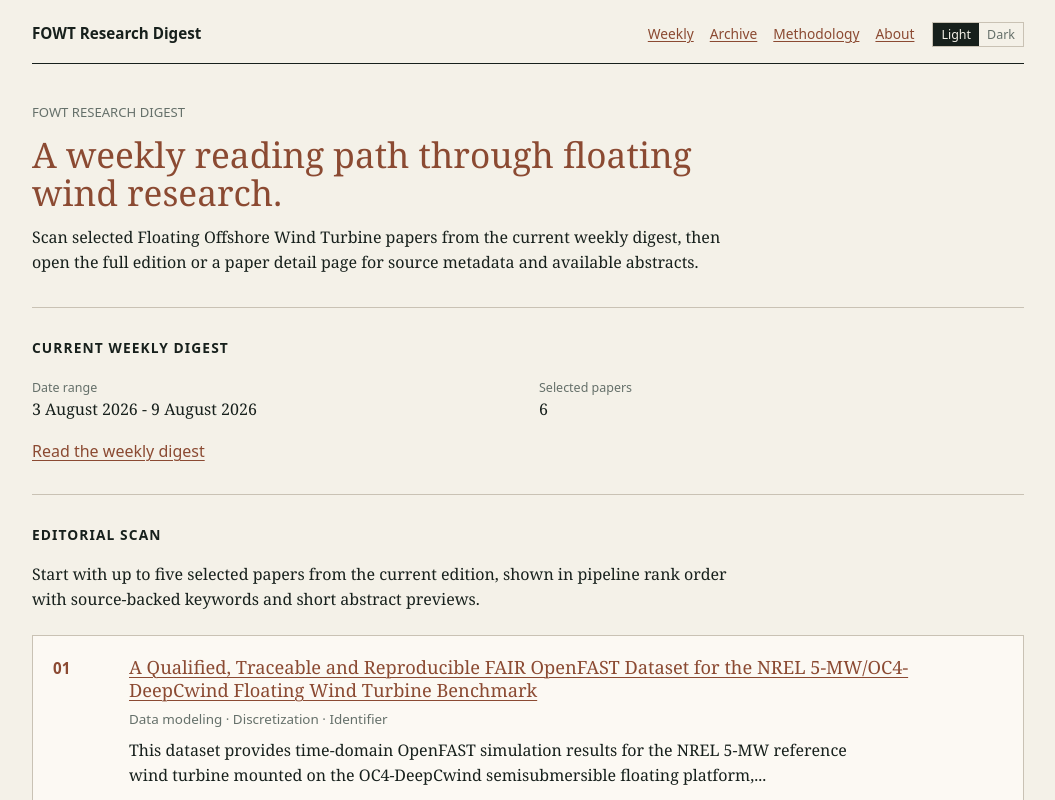
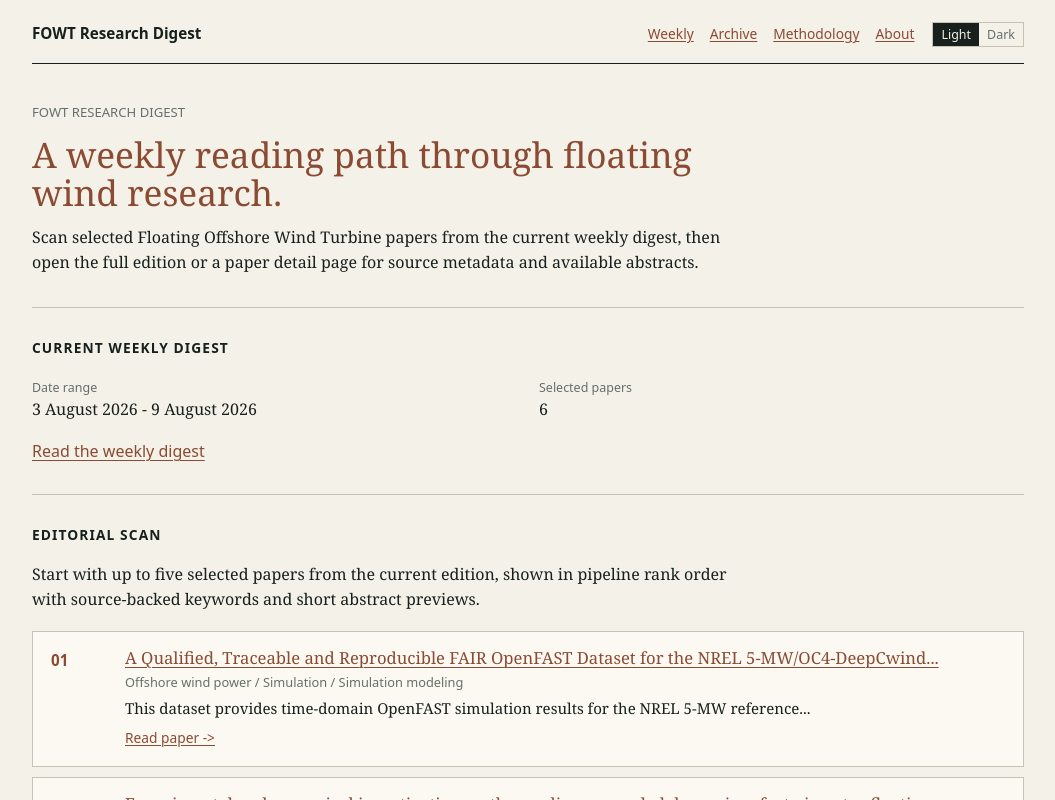
Before and after one commit to yangzhouore/fowt-digest, a Next.js app in the folder web/: page / in a window 1280 px wide. Shown: the top 800 px of the page, without its empty margins (112-1167 px from the left). Built offline with nearby package versions, Linux system fonts and the light colour scheme.

Commit message:
feat(web): reduce homepage paper density

```diff
--- a/web/app/globals.css
+++ b/web/app/globals.css
@@ -304,8 +304,8 @@ dd {
 }
 .homepage-paper-list {
   display: grid;
-  gap: 14px;
-  margin: 22px 0 0;
+  gap: 10px;
+  margin: 18px 0 0;
   padding-left: 0;
   list-style: none;
 }
@@ -318,8 +318,8 @@ dd {
   min-width: 0;
   display: grid;
   grid-template-columns: 54px minmax(0, 1fr);
-  gap: 8px 22px;
-  padding: 20px 20px 22px;
+  gap: 6px 20px;
+  padding: 16px 18px 17px;
   border: 1px solid var(--border);
   background: color-mix(in srgb, var(--paper) 72%, transparent);
 }
@@ -335,8 +335,8 @@ dd {
 
 .homepage-paper-card h3 {
   margin-bottom: 0;
-  font-size: 1.14rem;
-  line-height: 1.28;
+  font-size: 1.04rem;
+  line-height: 1.24;
 }
 
 .homepage-keywords,
@@ -346,20 +346,20 @@ dd {
 
 .homepage-keywords {
   color: var(--muted);
-  font-size: 0.84rem;
-  line-height: 1.45;
+  font-size: 0.8rem;
+  line-height: 1.35;
 }
 
 .homepage-preview {
   max-width: 720px;
   color: var(--ink);
-  font-size: 1rem;
-  line-height: 1.55;
+  font-size: 0.94rem;
+  line-height: 1.42;
 }
 
 .homepage-paper-action {
-  margin-top: 4px;
-  font-size: 0.9rem;
+  margin-top: 2px;
+  font-size: 0.86rem;
 }
 
 .paper-list article {
@@ -441,7 +441,7 @@ dd {
 
   .homepage-paper-card {
     display: block;
-    padding: 18px 16px 20px;
+    padding: 14px 14px 15px;
   }
 
   .paper-number {
--- a/web/app/page.tsx
+++ b/web/app/page.tsx
@@ -11,7 +11,8 @@ export const metadata: Metadata = {
 };
 
 const HOMEPAGE_PAPER_LIMIT = 5;
-const PREVIEW_CHARACTER_LIMIT = 170;
+const TITLE_CHARACTER_LIMIT = 100;
+const PREVIEW_CHARACTER_LIMIT = 90;
 const BROAD_TOPIC_TAGS = new Set([
   "computer science",
   "engineering",
@@ -21,6 +22,28 @@ const BROAD_TOPIC_TAGS = new Set([
   "mechanics",
   "physics",
 ]);
+const PREFERRED_TOPIC_TERMS = [
+  "aerodynamic",
+  "cable",
+  "cfd",
+  "computational fluid dynamics",
+  "control",
+  "dynamic",
+  "floating",
+  "fluid dynamics",
+  "hydrodynamic",
+  "moor",
+  "offshore wind",
+  "openfast",
+  "platform",
+  "simulation",
+  "structural",
+  "turbine",
+  "wake",
+  "wave",
+  "wind power",
+  "wind speed",
+];
 
 const previewPapers = currentDigest.papers.slice(0, HOMEPAGE_PAPER_LIMIT);
 
@@ -66,6 +89,7 @@ export default function Home() {
         <ol className="homepage-paper-list">
           {previewPapers.map((paper) => {
             const keywords = homepageKeywords(paper.topicTags);
+            const preview = homepagePreview(paper.abstract);
 
             return (
               <li key={paper.id}>
@@ -74,18 +98,16 @@ export default function Home() {
                     {String(paper.number).padStart(2, "0")}
                   </p>
                   <h3>
-                    <Link href={`/papers/${paper.slug}`}>{paper.title}</Link>
+                    <Link href={`/papers/${paper.slug}`} title={paper.title}>
+                      {homepageTitle(paper.title)}
+                    </Link>
                   </h3>
                   {keywords.length > 0 ? (
-                    <p className="homepage-keywords">{keywords.join(" · ")}</p>
-                  ) : (
-                    <p className="homepage-keywords">No concise source topic tags</p>
-                  )}
-                  <p className="homepage-preview">
-                    {homepagePreview(paper.abstract)}
-                  </p>
+                    <p className="homepage-keywords">{keywords.join(" / ")}</p>
+                  ) : null}
+                  {preview ? <p className="homepage-preview">{preview}</p> : null}
                   <p className="homepage-paper-action">
-                    <Link href={`/papers/${paper.slug}`}>Read paper →</Link>
+                    <Link href={`/papers/${paper.slug}`}>Read paper -&gt;</Link>
                   </p>
                 </article>
               </li>
@@ -113,29 +135,43 @@ export default function Home() {
   );
 }
 
-// Keep source topic tags in pipeline order; omit broad/noisy taxonomy labels for Homepage scanning only.
+function homepageTitle(title: string): string {
+  return truncateText(title.replace(/\s+/g, " ").trim(), TITLE_CHARACTER_LIMIT);
+}
+
+// Keep source topic tags in pipeline order; prefer concise FOWT-relevant source tags for Homepage scanning only.
 function homepageKeywords(topicTags: string[]): string[] {
+  const candidates = topicTags.map(normaliseTopicTag).filter(isDisplayTopicTag);
+  const preferred = candidates.filter(isPreferredTopicTag);
+  return uniqueFirst(preferred.length > 0 ? preferred : candidates, 3);
+}
+
+function normaliseTopicTag(tag: string): string {
+  return tag.trim();
+}
+
+function isDisplayTopicTag(tag: string): boolean {
+  const key = tag.toLowerCase();
+  return Boolean(tag) && !BROAD_TOPIC_TAGS.has(key) && tag.length <= 34;
+}
+
+function isPreferredTopicTag(tag: string): boolean {
+  const key = tag.toLowerCase();
+  return PREFERRED_TOPIC_TERMS.some((term) => key.includes(term));
+}
+
+function uniqueFirst(values: string[], limit: number): string[] {
   const selected: string[] = [];
   const seen = new Set<string>();
 
-  for (const tag of topicTags) {
-    const keyword = tag.trim();
-    const key = keyword.toLowerCase();
-
-    if (
-      !keyword ||
-      seen.has(key) ||
-      BROAD_TOPIC_TAGS.has(key) ||
-      keyword.includes("(") ||
-      keyword.length > 34
-    ) {
+  for (const value of values) {
+    const key = value.toLowerCase();
+    if (seen.has(key)) {
       continue;
     }
-
-    selected.push(keyword);
+    selected.push(value);
     seen.add(key);
-
-    if (selected.length === 3) {
+    if (selected.length === limit) {
       break;
     }
   }
@@ -143,22 +179,23 @@ function homepageKeywords(topicTags: string[]): string[] {
   return selected;
 }
 
-function homepagePreview(abstract: string | null): string {
+function homepagePreview(abstract: string | null): string | null {
   if (!abstract) {
-    return "No abstract available from the source metadata.";
+    return null;
   }
 
   const normalised = abstract.replace(/\s+/g, " ").trim();
-  const firstSentence = normalised.match(/.*?[.!?](?:\s|$)/)?.[0]?.trim();
-  const sourceText = firstSentence || normalised;
+  return truncateText(normalised, PREVIEW_CHARACTER_LIMIT);
+}
 
-  if (sourceText.length <= PREVIEW_CHARACTER_LIMIT) {
-    return sourceText;
+function truncateText(value: string, limit: number): string {
+  if (value.length <= limit) {
+    return value;
   }
 
-  const shortened = sourceText.slice(0, PREVIEW_CHARACTER_LIMIT + 1);
+  const shortened = value.slice(0, limit + 1);
   const lastSpace = shortened.lastIndexOf(" ");
-  const cutAt = lastSpace > 120 ? lastSpace : PREVIEW_CHARACTER_LIMIT;
+  const cutAt = lastSpace > Math.floor(limit * 0.7) ? lastSpace : limit;
 
-  return `${sourceText.slice(0, cutAt).trim()}...`;
+  return `${value.slice(0, cutAt).trim()}...`;
 }
```
